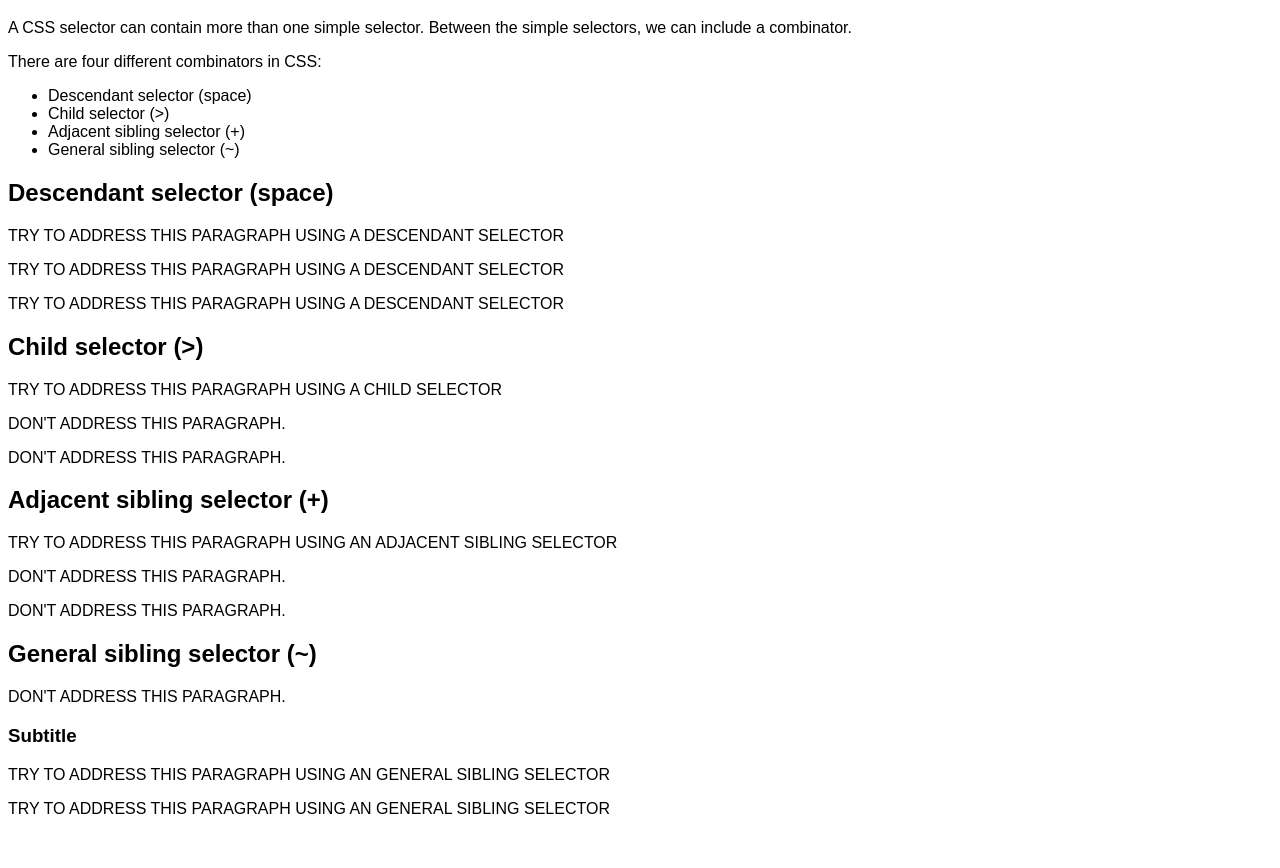
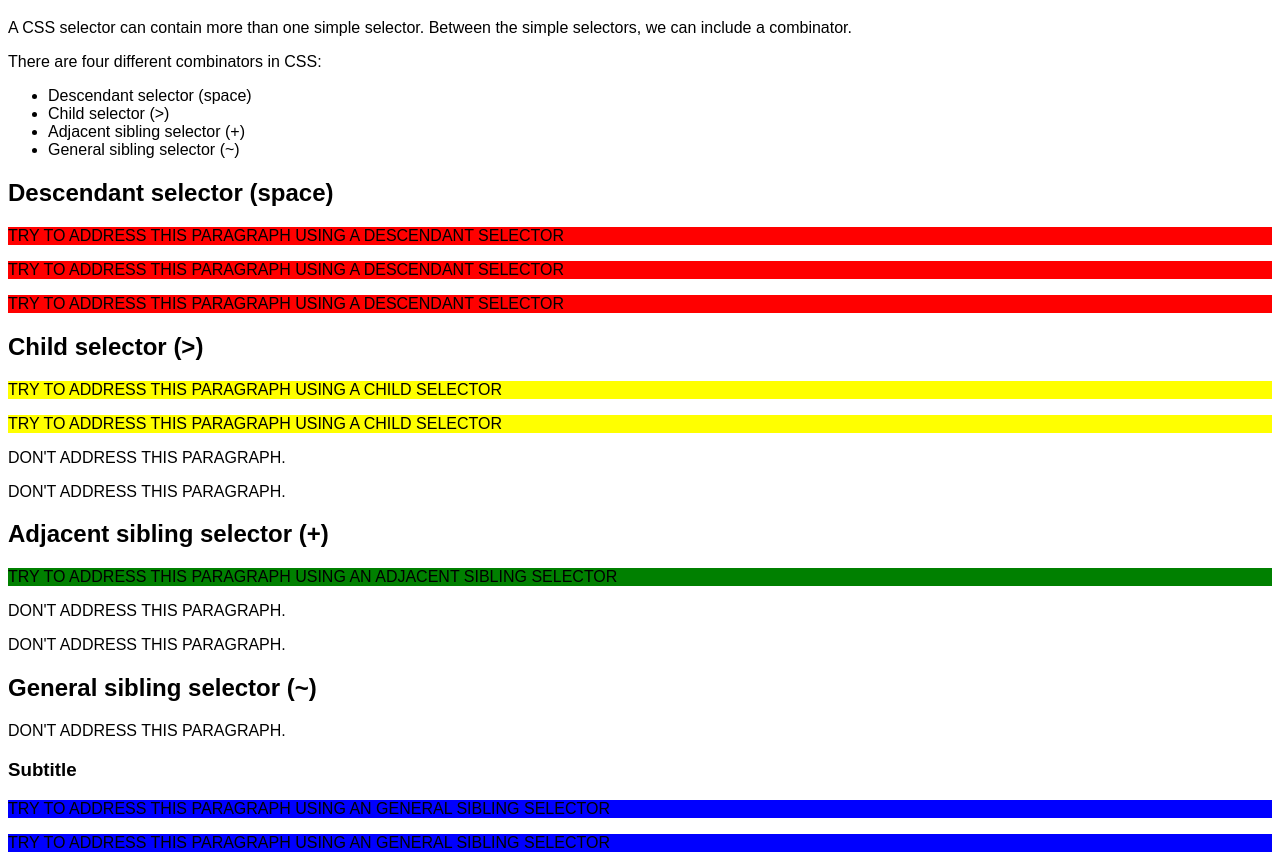
Before and after one commit to EHB-MCT/web1-exercise-03-EmmaDries, a plain HTML site: page index.html in a window 1280 px wide. Shown: the part 61-929 px from the top of the page. Before the commit the page ends 895 px from the top, so only its background shows below. Drawn offline with Linux system fonts and the light colour scheme.

Commit message:
ex3:Combinator-Selectors

```diff
--- a/index.html
+++ b/index.html
@@ -26,7 +26,7 @@
 
     </ul>
 
-    <div class="descendant-selector">
+    <div class="kader">
         <h2>Descendant selector (space)</h2>
 
         <p>TRY TO ADDRESS THIS PARAGRAPH USING A DESCENDANT SELECTOR</p>
@@ -42,8 +42,8 @@
         <h2>Child selector (>)</h2>
 
         <p>TRY TO ADDRESS THIS PARAGRAPH USING A CHILD SELECTOR</p>
-
-        <div>
+        <p>TRY TO ADDRESS THIS PARAGRAPH USING A CHILD SELECTOR</p>
+        <div class="subtekst">
             <p>DON'T ADDRESS THIS PARAGRAPH.</p>
 
             <p>DON'T ADDRESS THIS PARAGRAPH.</p>
--- a/style.css
+++ b/style.css
@@ -1,3 +1,25 @@
 body {
     font-family: Arial, Helvetica, sans-serif;
 }
+
+
+
+.kader p {
+    background-color: red;
+}
+
+.child-selector p {
+    background-color: yellow;
+}
+
+.subtekst p {
+    background-color: white;
+}
+
+.adjacent-sibling-selector h2+p {
+    background-color: green;
+}
+
+h3~p {
+    background-color: blue;
+}
```
